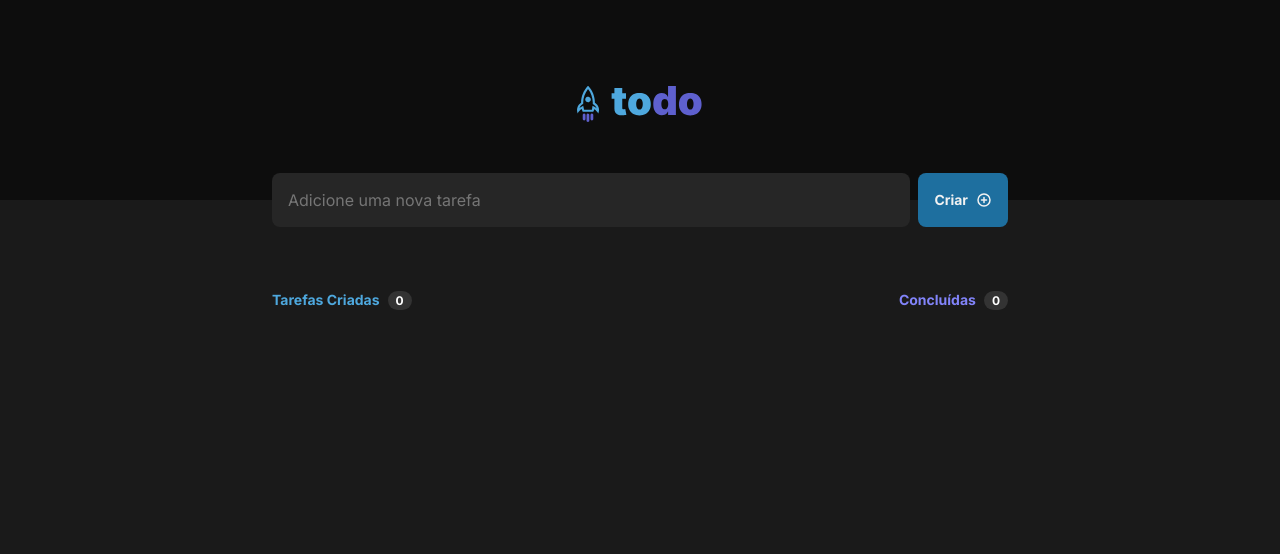
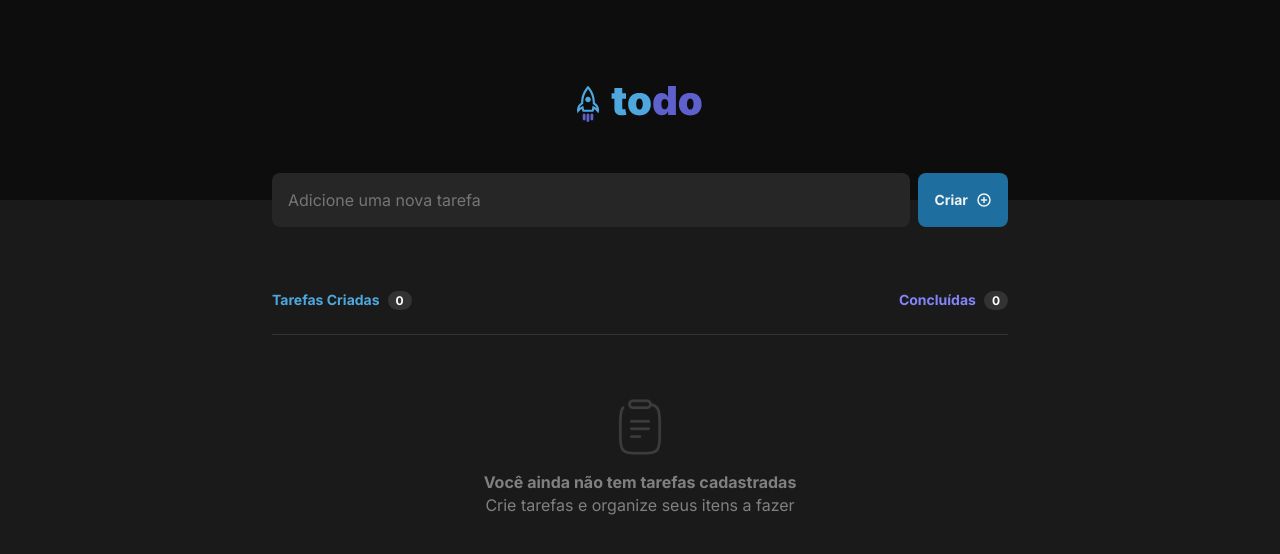
Before and after one commit to adonisamarante/todo-tasks-list-dsf, a React (Vite) app: page / in a window 1280 px wide. Shown: the top 554 px of the page. Built offline with nearby package versions, Linux system fonts and the light colour scheme.

Commit message:
feat: task list empty state

```diff
--- a/src/App.module.css
+++ b/src/App.module.css
@@ -28,6 +28,7 @@
   justify-content: space-between;
 
   margin-top: 4rem;
+  margin-bottom: 1.5rem;
 }
 
 .ListInfoItem {
@@ -55,3 +56,31 @@
   padding: 0.125rem 0.5rem;
   border-radius: 999px;
 }
+
+.EmptyStateConainer {
+  width: 100%;
+  flex-direction: column;
+  align-items: center;
+}
+
+.Separator {
+  width: 100%;
+  height: 1.2px;
+  background-color: var(--gray-400);
+
+  margin-bottom: 4rem;
+}
+
+.EmptyStateConainer img {
+  margin-bottom: 1rem;
+}
+
+.EmptyStateConainer span {
+  font-size: 1rem;
+  color: var(--gray-300);
+  line-height: 140%;
+}
+
+.EmptyStateConainer span:first-of-type {
+  font-weight: bold;
+}
--- a/src/App.tsx
+++ b/src/App.tsx
@@ -3,6 +3,7 @@
 import { Header } from "./components/Header"
 import { CustomInput } from "./components/CustomInput"
 import { ButtonCreate } from "./components/ButtonCreate"
+import Clipboard from "./assets/Clipboard.svg"
 
 function App() {
   return (
@@ -26,6 +27,13 @@
               <span className={styles.InfoCounter}>0</span>
             </div>
           </div>
+
+          <div className={styles.EmptyStateConainer}>
+            <div className={styles.Separator}></div>
+            <img src={Clipboard} alt="" />
+            <span>Você ainda não tem tarefas cadastradas</span>
+            <span>Crie tarefas e organize seus itens a fazer</span>
+          </div>
         </div>
       </body>
     </div>
```
Also changed, not shown: src/assets/Clipboard.svg (added).
